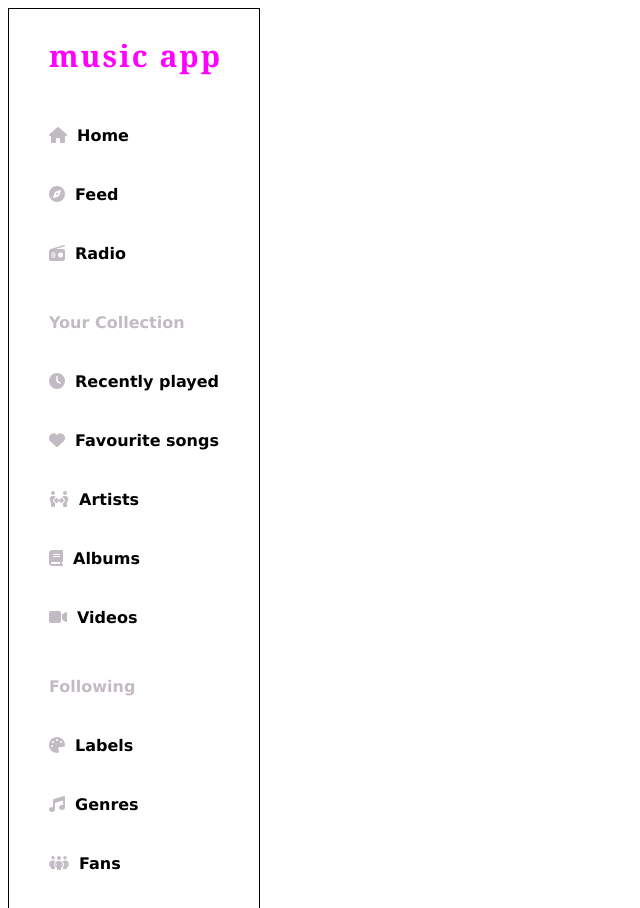
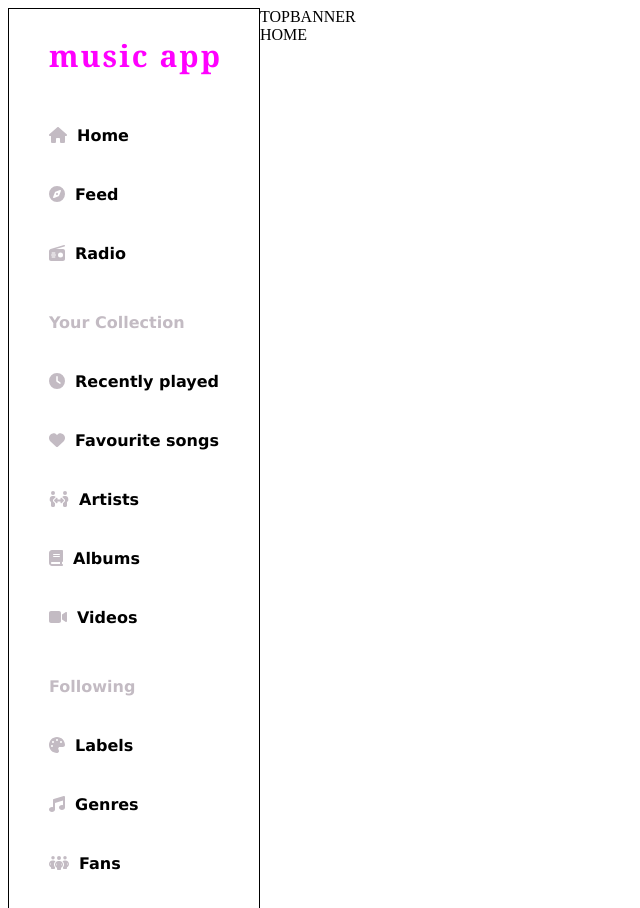
Before and after one commit to KatSobieska/react-music-app, a React (Create React App) app: page / in a window 1280 px wide. Shown: the top 908 px of the page, without its empty margins (0-640 px from the left). Built offline with nearby package versions, Linux system fonts and the light colour scheme.

Commit message:
Add primary structure of first page and import it to app.js

```diff
--- a/src/App.js
+++ b/src/App.js
@@ -1,10 +1,12 @@
 import Menu from "./components/views/Menu";
 import Container from "./components/common/Container";
+import FirstPage from "./components/views/FirstPage";
 
 function App() {
   return (
     <Container>
       <Menu />
+      <FirstPage />
     </Container>
   );
 }
--- /dev/null
+++ b/src/components/views/FirstPage.js
@@ -0,0 +1,12 @@
+import { Container, Row } from "react-bootstrap";
+
+const FirstPage = () => {
+  return (
+    <Container>
+      <Row>TOPBANNER</Row>
+      <Row>HOME</Row>
+    </Container>
+  );
+};
+
+export default FirstPage;
```
Also changed, not shown: src/components/views/FirstPage.module.scss (added).
